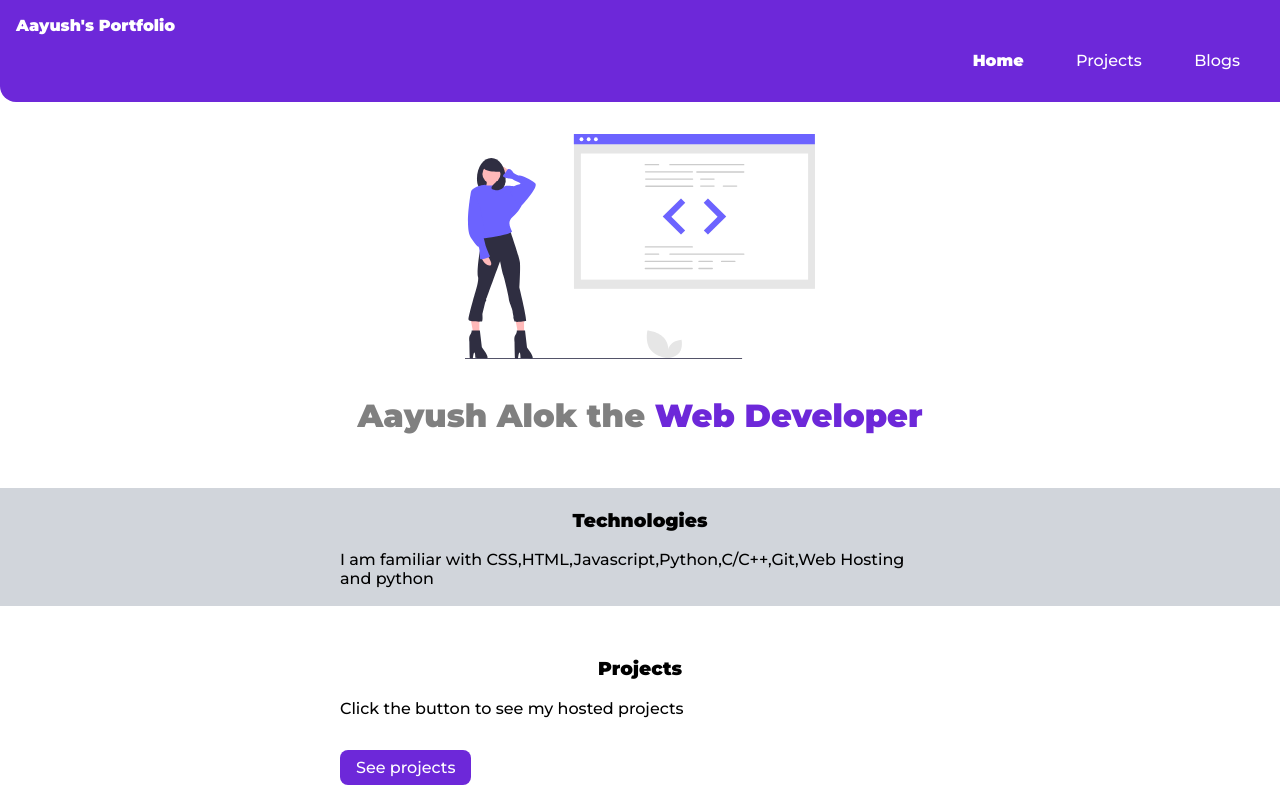
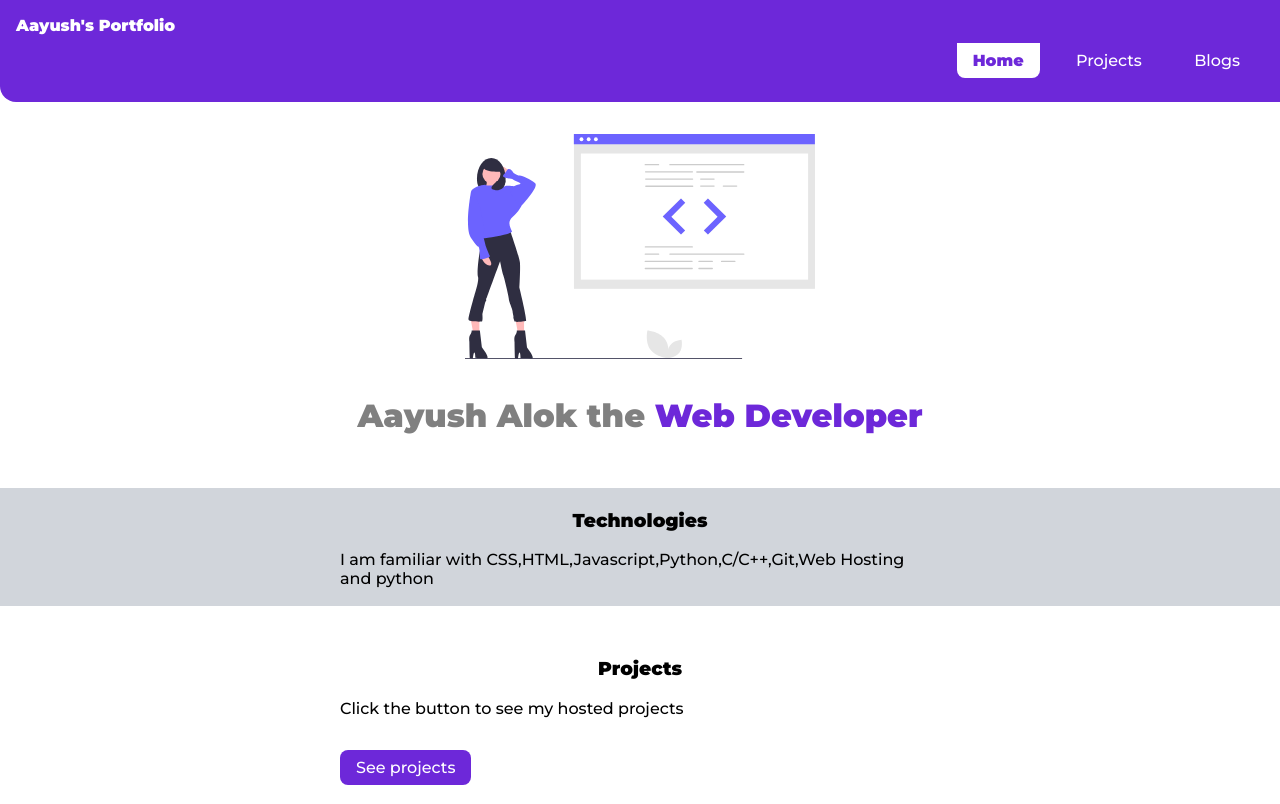
Before and after one commit to AayushAlok2611/Personal-Portfolio, a plain HTML site: page index.html in a window 1280 px wide. Shown: the top 804 px of the page. Drawn offline with Linux system fonts and the light colour scheme.

Commit message:
changes to styles.css

```diff
--- a/styles.css
+++ b/styles.css
@@ -93,6 +93,10 @@ hr {
 .navigation .link-active
 {
     font-weight: bold;
+    color: var(--primary-color);
+    background-color:white;
+    border-bottom-left-radius: .5rem;
+    border-bottom-right-radius: .5rem;
 }
 
 /* Header */
```
